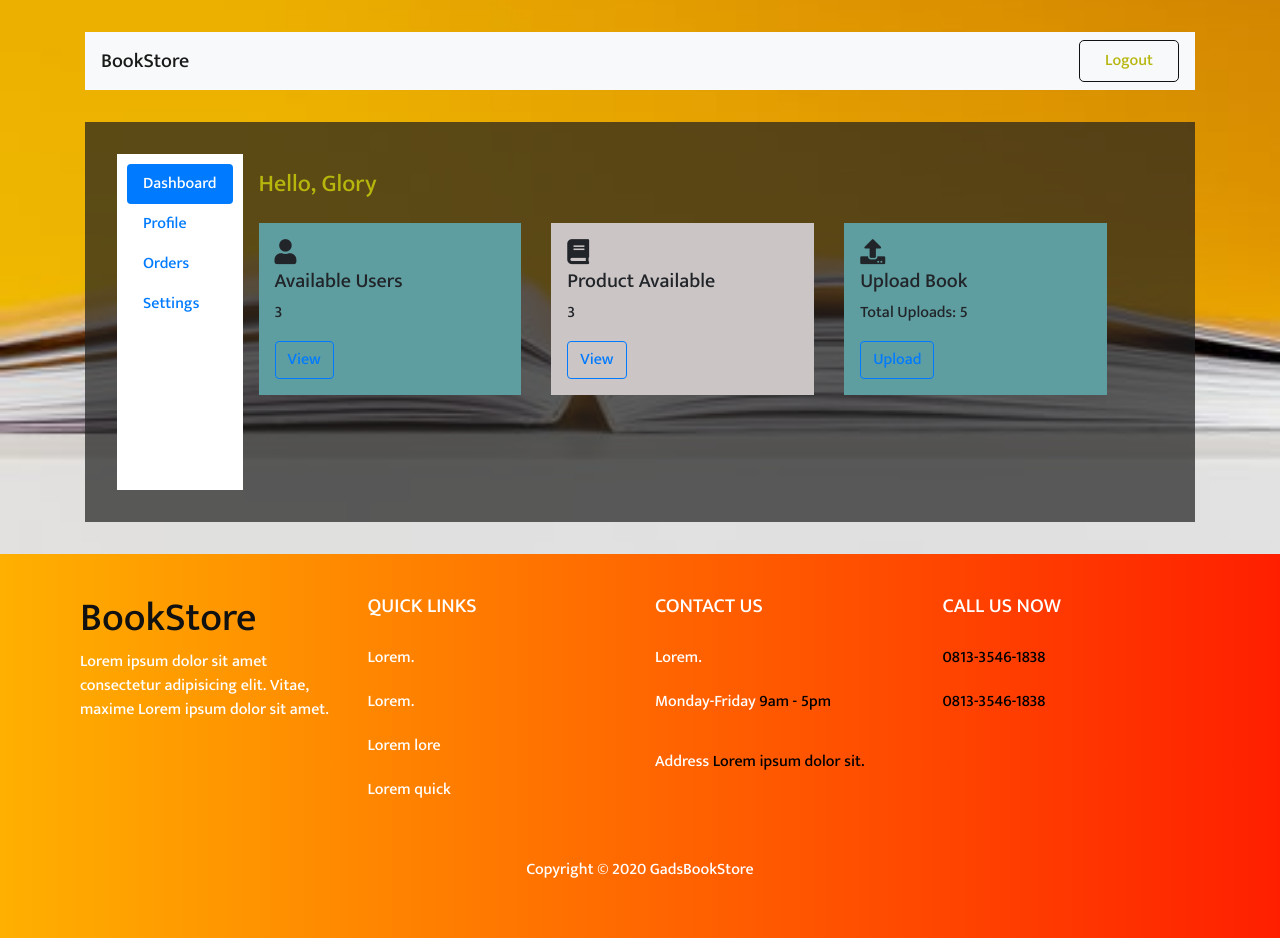
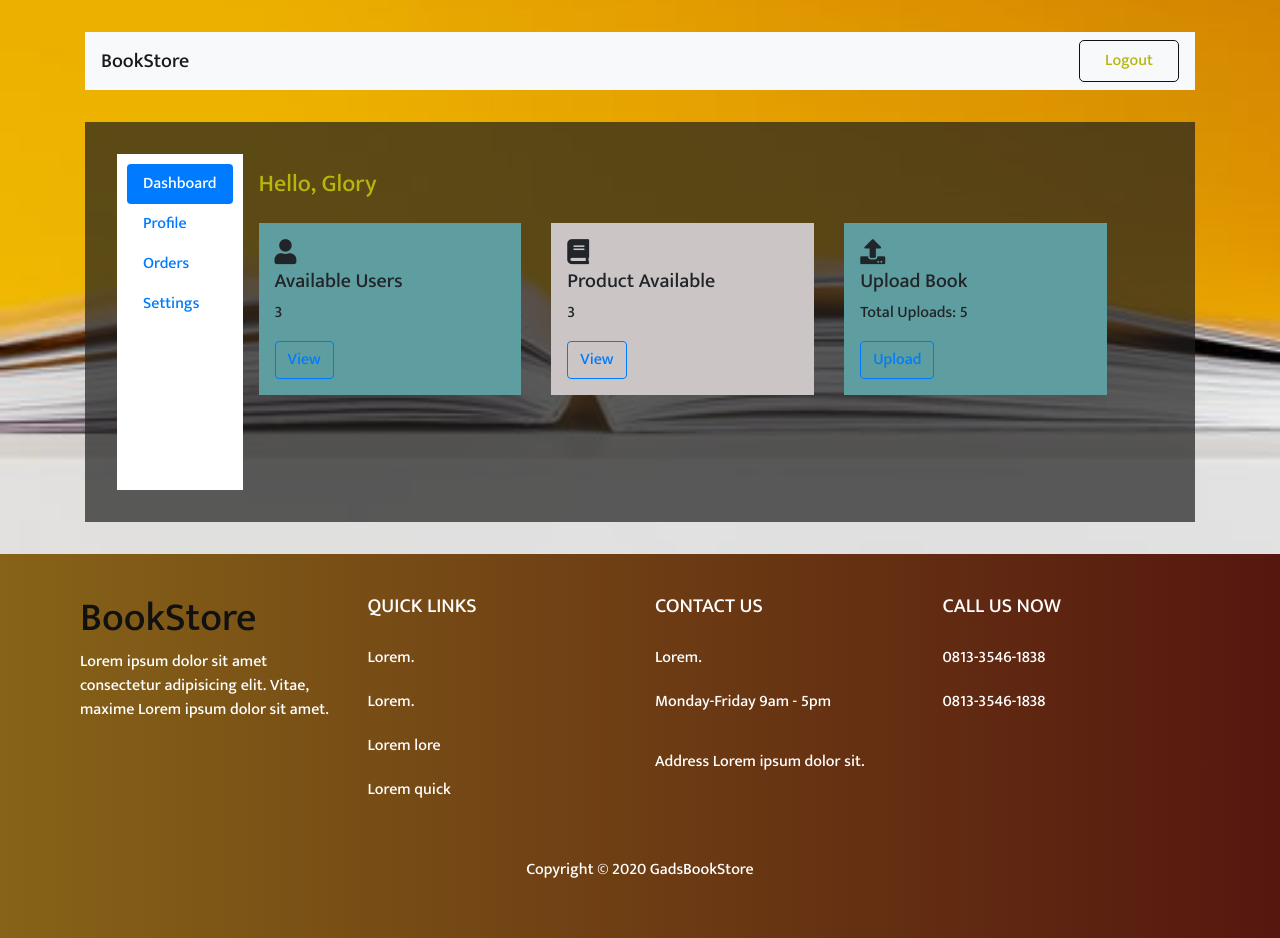
Before and after one commit to Glorytefe/gadsBookstore, a plain HTML site: page index.html in a window 1280 px wide. Drawn offline with Linux system fonts and the light colour scheme.

Commit message:
footer color change

```diff
--- a/css/product.css
+++ b/css/product.css
@@ -1,7 +1,7 @@
 @import url("https://fonts.googleapis.com/css2?family=Mukta:wght@500;700&display=swap");
 :root {
   --font-col1: #ffff;
-  --btn-col: linear-gradient(to right, #dd9f18, #d12d18);
+  --btn-col: linear-gradient(to right, #866318, #55170f);
 }
 
 * {
--- a/css/signup.css
+++ b/css/signup.css
@@ -1,9 +1,8 @@
 @import url("https://fonts.googleapis.com/css2?family=Mukta:wght@500;700&display=swap");
 :root {
-  --btn-col: linear-gradient(to right, #ffb000, #ff1f00);
+  --btn-col: linear-gradient(to right, #866318, #55170f);
+
   --font-col1: #ffff;
-  --font-colblue: #0b375c;
-  --font-colyel: #000;
   --bk-opac: rgba(250, 250, 250, 0.6);
 }
 
--- a/css/styles.css
+++ b/css/styles.css
@@ -1,6 +1,7 @@
 @import url("https://fonts.googleapis.com/css2?family=Mukta:wght@500;700&display=swap");
 :root {
-  --btn-col: linear-gradient(to right, #dd9f18, #d12d18);
+  --btn-col: linear-gradient(to right, #866318, #55170f);
+
   --font-col1: #ffff;
 }
 
```
